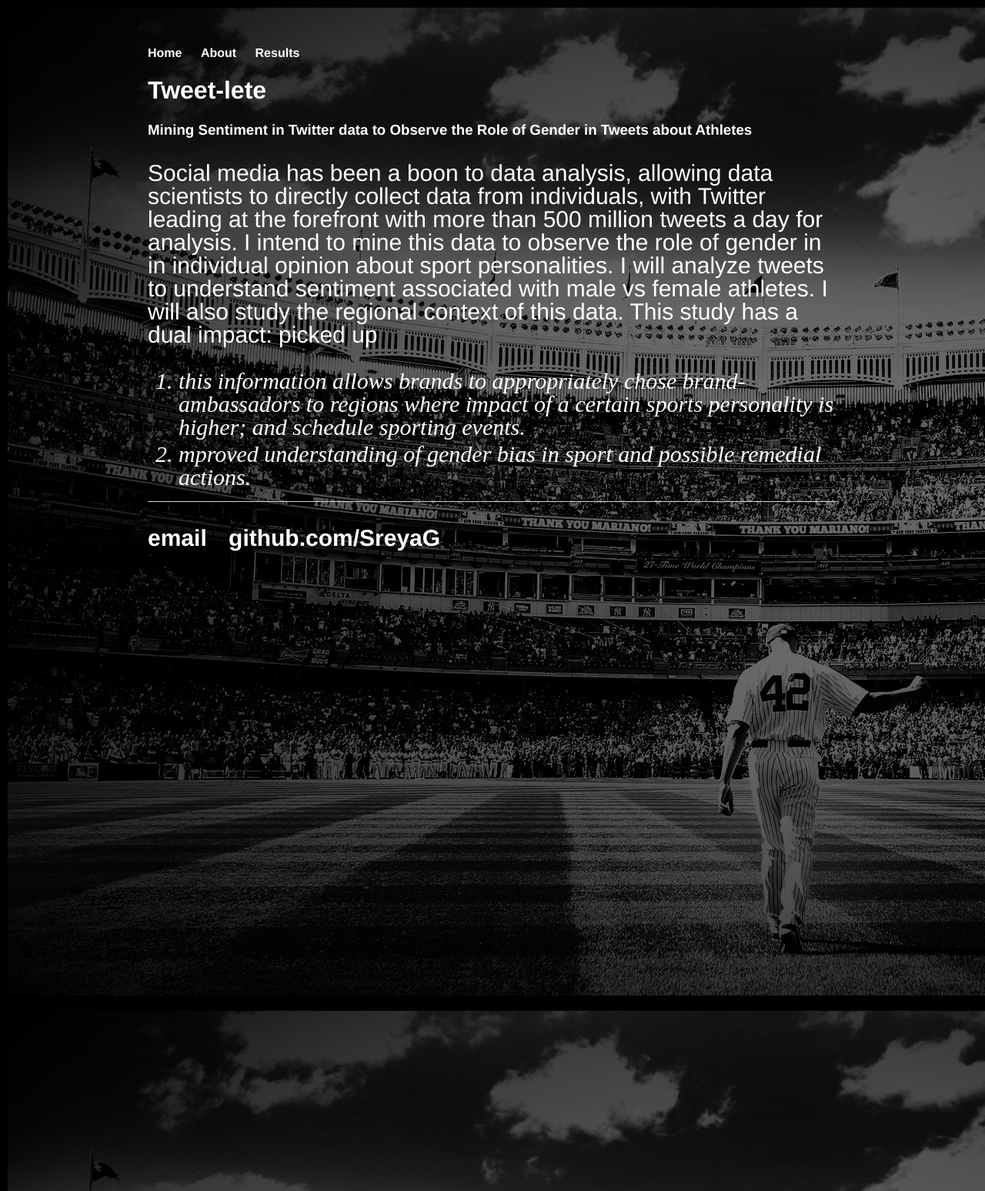
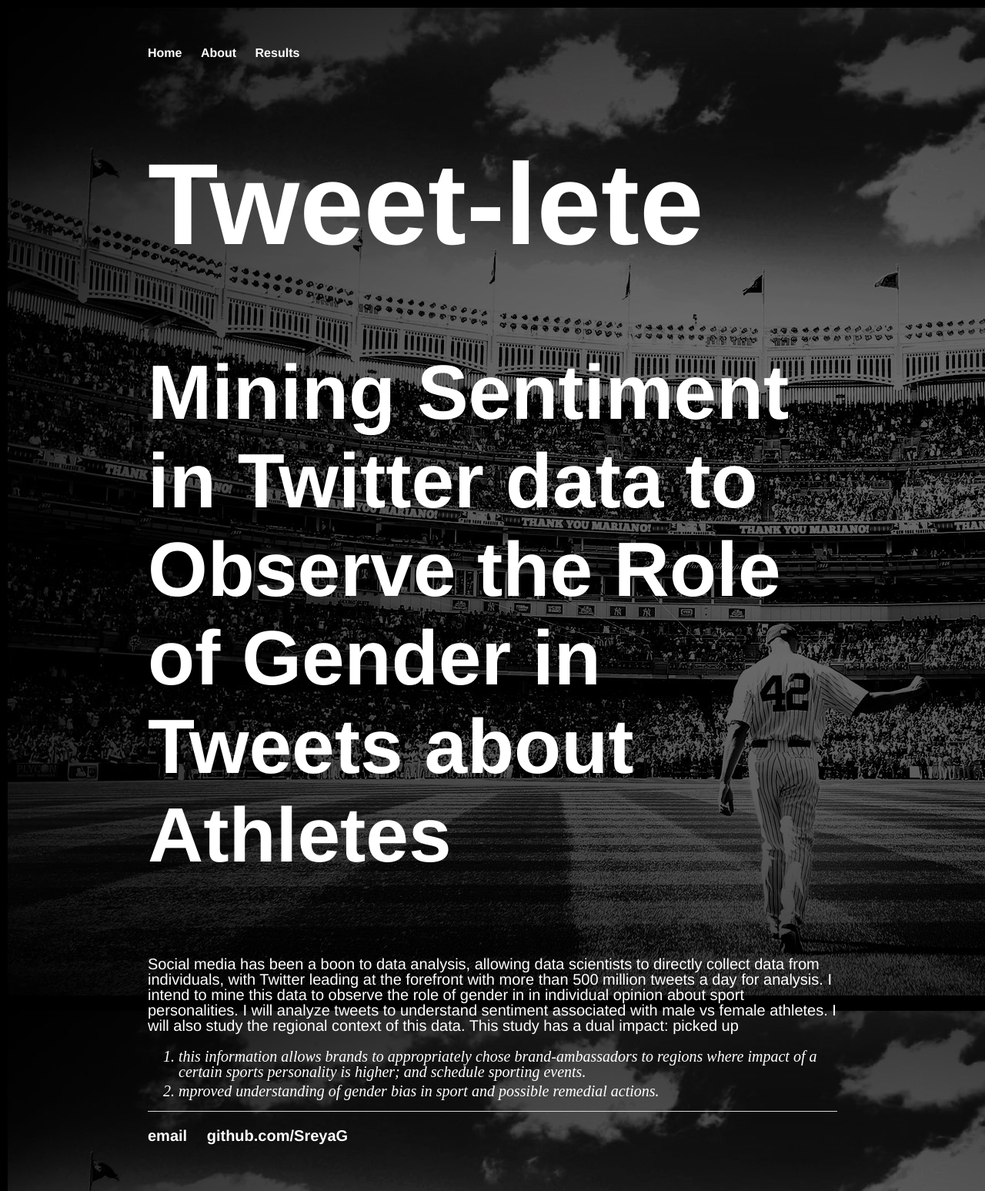
Before and after one commit to SreyaG/SportTweet, a Jekyll site: the page built from index.html, in a window 1280 px wide. Shown: the whole page at 77% size. Built offline with Jekyll 4.4.1, drawn with Linux system fonts in a browser that asks for light colours.

Commit message:
Update main.css

```diff
--- a/css/main.css
+++ b/css/main.css
@@ -23,38 +23,38 @@ a:hover {
     text-decoration: underline;
 }
 h1 {
-    font-size: 150x;
-    color: #FFFFFF;
+    font-size: 150px;
+    color: #FFF;
     font-family:'Helvetica', 'Arial', 'Sans-Serif';
 }
 h3 {
-    font-size: 100x;
+    font-size: 100px;
     color: #FFF;
     font-family:'Helvetica', 'Arial', 'Sans-Serif';
 }
 p {
-    font-size: 30px;
+    font-size: 20px;
     line-height: 1;
     color: #FFF;
     font-family:'Helvetica', 'Arial', 'Sans-Serif';
 }
 footer {
     border-top: 1px solid #d5d5d5;
-    font-size: 30px;
+    font-size: 20px;
     color: #FFF;
     font-family:'Helvetica', 'Arial', 'Sans-Serif';
 }
 
 ul.posts {
     margin: 20px auto 40px;
-    font-size: 30px;
+    font-size: 20px;
 }
 
 ul.posts li {
     list-style: none;
 }
 ol li {
-    font-size: 30px;
+    font-size: 20px;
     font-style: italic;
     color:#FFF;
     margin-top: 5px;
```
